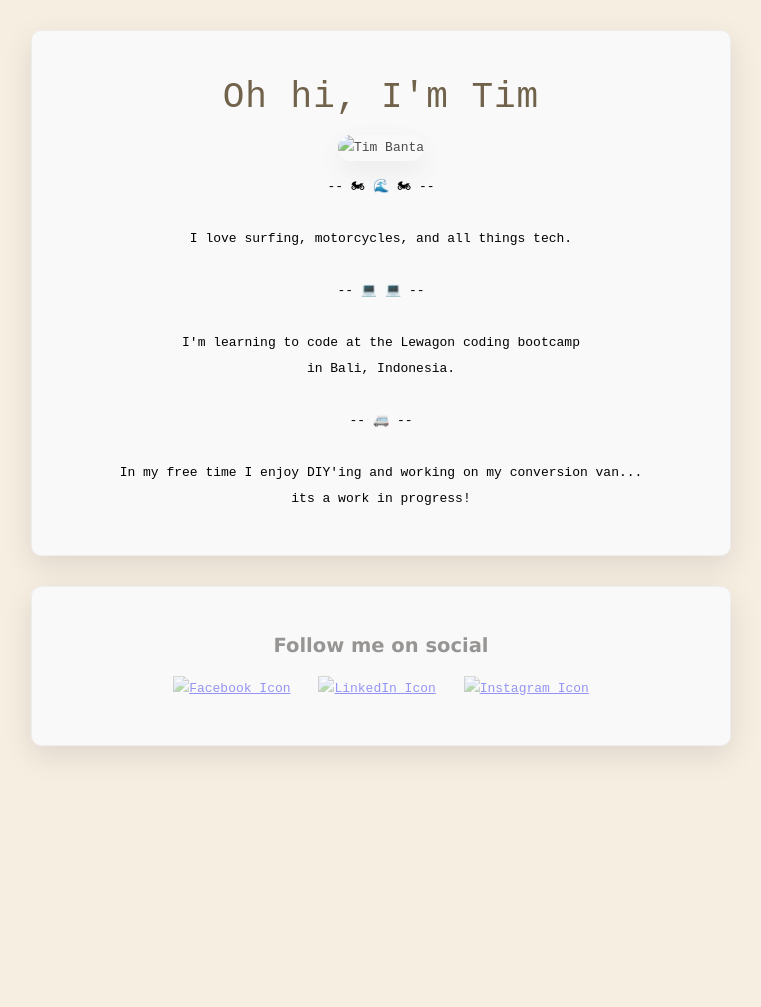
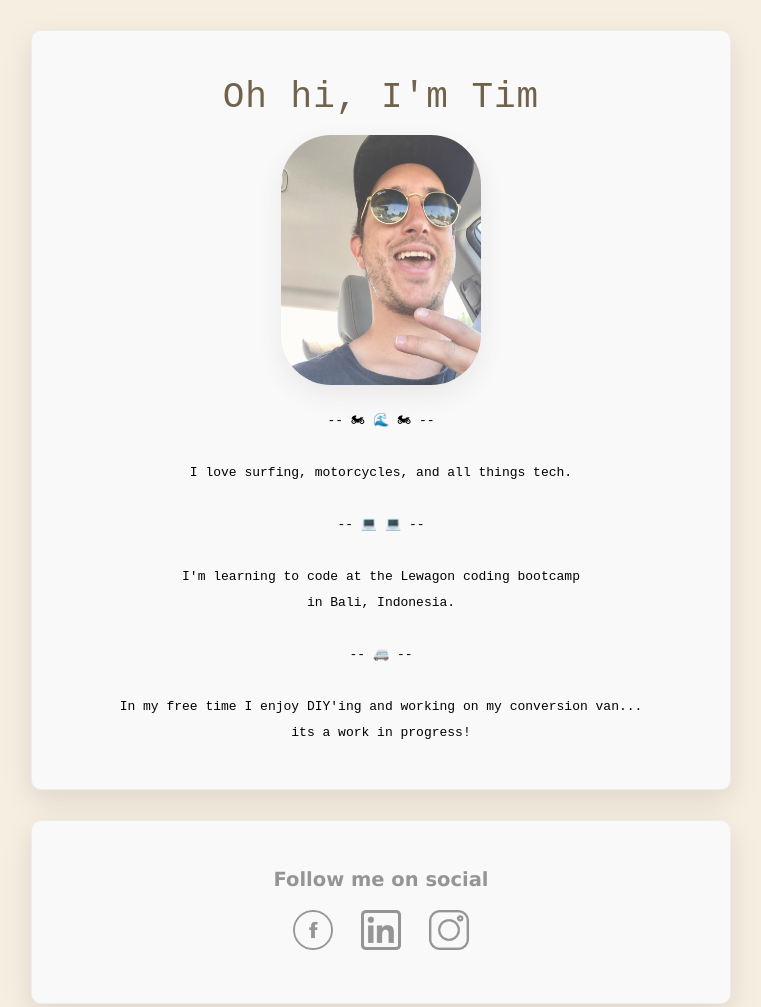
Before and after one commit to bantabanta/profile, a plain HTML site: page index.html in a window 1280 px wide. Shown: the top 1007 px of the page, without its empty margins (259-1020 px from the left). Before the commit the page ends 800 px from the top, so only its background shows below. Drawn offline with Linux system fonts and the light colour scheme; the site is published under a folder, as on GitHub Pages, so addresses that start at the root find nothing.

Commit message:
removed leading '/' on img src('s) to hopefully allow them to show on gh pages

```diff
--- a/index.html
+++ b/index.html
@@ -12,7 +12,7 @@
     <div class="container">
       <div class="card">
         <h1>Oh hi, I'm Tim</h1>
-        <img src="/images/tb.jpg" id="profile" alt="Tim Banta" width="200" height="250">
+        <img src="images/tb.jpg" id="profile" alt="Tim Banta" width="200" height="250">
 
         <p>-- 🏍  🌊  🏍 --<br><br>I love surfing, motorcycles, and all things tech. <br><br> -- 💻 💻 -- <br><br>I'm learning to code at the Lewagon coding bootcamp<br>in Bali, Indonesia. <br><br> -- 🚐 -- <br><br>In my free time I enjoy DIY'ing and working on my conversion van... <br>its a work in progress!</p>
       </div>
@@ -20,15 +20,15 @@
         <h2>Follow me on social</h2>
         <ul class="list-inline">
           <li>
-            <a href="https://www.facebook.com/banta.tim/" target="_blank"><img src="/images/facebook.png" class="social_images" alt="Facebook Icon" width="40" height="40">
+            <a href="https://www.facebook.com/banta.tim/" target="_blank"><img src="images/facebook.png" class="social_images" alt="Facebook Icon" width="40" height="40">
             </a>
           </li>
           <li>
-            <a href="https://www.linkedin.com/in/timbanta/" target="_blank"><img src="/images/linkedin.png" class="social_images" alt="LinkedIn Icon" width="40" height="40">
+            <a href="https://www.linkedin.com/in/timbanta/" target="_blank"><img src="images/linkedin.png" class="social_images" alt="LinkedIn Icon" width="40" height="40">
             </a>
           </li>
           <li>
-            <a href="https://www.instagram.com/bantabanta/" target="_blank"><img src="/images/instagram.png" class="social_images" alt="Instagram Icon" width="40" height="40"></a>
+            <a href="https://www.instagram.com/bantabanta/" target="_blank"><img src="images/instagram.png" class="social_images" alt="Instagram Icon" width="40" height="40"></a>
             </a>
           </li>
         </ul>
```
